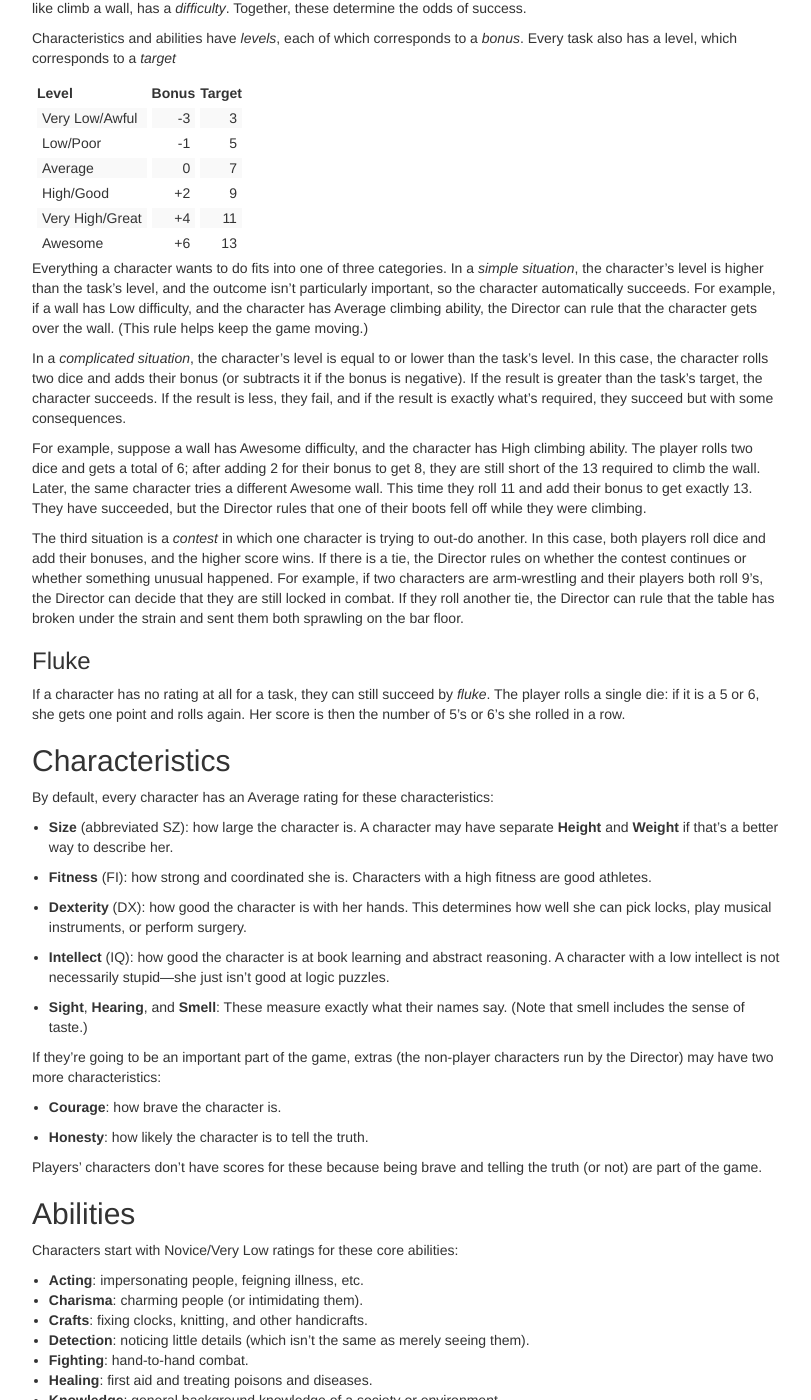
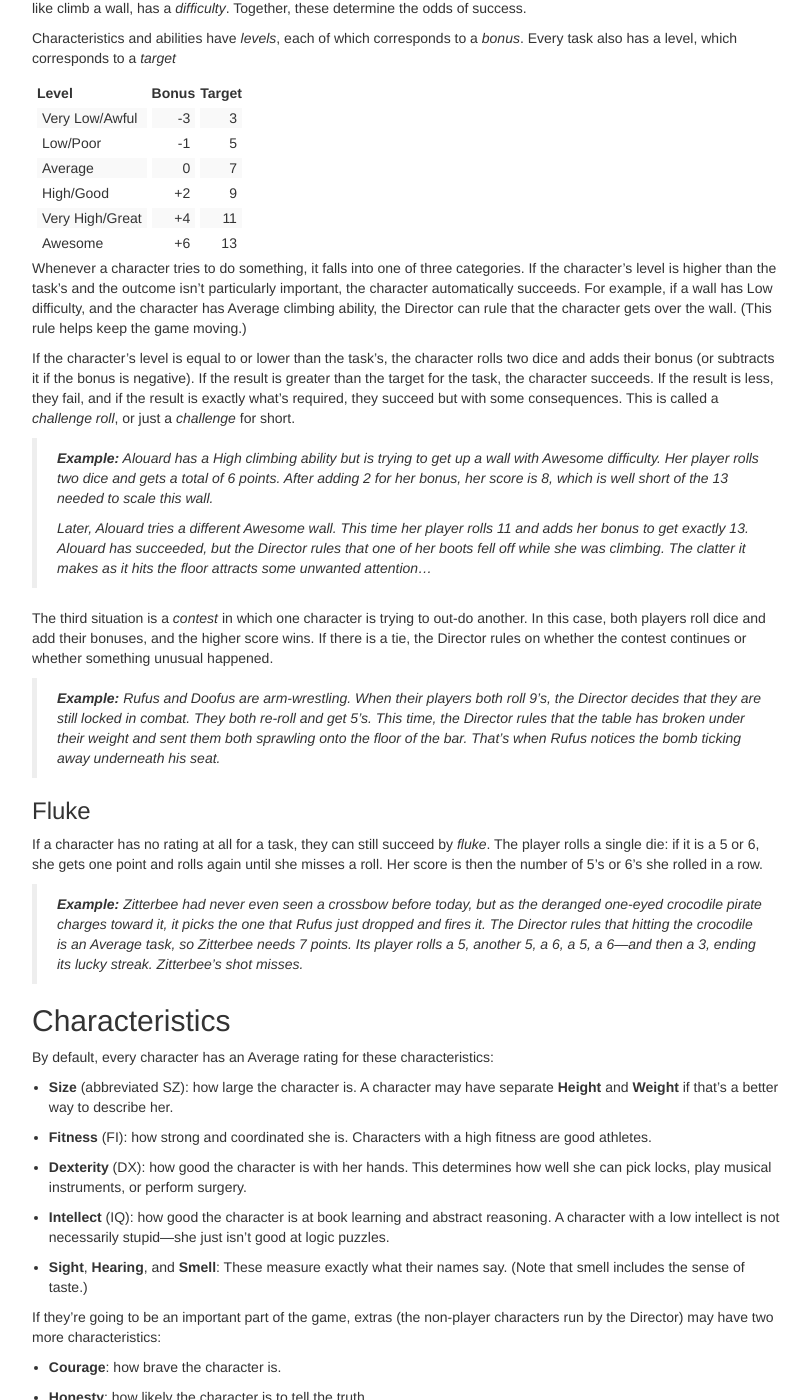
Before and after one commit to gvwilson/sensibleadventures, a Jekyll site: the page built from shapers/shapers.md, in a window 1280 px wide and 1400 px high, scrolled down 480 px. Shown: the whole window, without its empty margins (38-849 px from the left). Built offline with Jekyll 4.4.1, drawn with Linux system fonts in a browser that asks for light colours; nearby versions of some CDN libraries; library files that are not in the unit come from our copies; some of the changed text lies outside the part shown.

Commit message:
More on rules

```diff
--- a/shapers/shapers.md
+++ b/shapers/shapers.md
@@ -7,8 +7,8 @@
 *Shapers and Bots* is a role-playing game for children age 8 and older
 inspired by *Dungeons & Dragons*,
 *Avatar: The Last Airbender*,
-*Zootopia*,
-and my daughter.
+and every animal that ever walked upright and wore clothes
+(including my daughter).
 Each game has one or more *players* and one *Director*.
 Each player takes on the role of one *character*,
 while the Director plays all the other characters,
@@ -56,40 +56,41 @@
 | Very High/Great   | +4    | 11     |
 | Awesome           | +6    | 13     |
 
-Everything a character wants to do fits into one of three categories.
-In a *simple situation*,
-the character's level is higher than the task's level,
+Whenever a character tries to do something,
+it falls into one of three categories.
+If the character's level is higher than the task's
 and the outcome isn't particularly important,
-so the character automatically succeeds.
+the character automatically succeeds.
 For example,
 if a wall has Low difficulty,
 and the character has Average climbing ability,
 the Director can rule that the character gets over the wall.
 (This rule helps keep the game moving.)
 
-In a *complicated situation*,
-the character's level is equal to or lower than the task's level.
-In this case,
+If the character's level is equal to or lower than the task's,
 the character rolls two dice and adds their bonus
 (or subtracts it if the bonus is negative).
-If the result is greater than the task's target,
+If the result is greater than the target for the task,
 the character succeeds.
 If the result is less,
 they fail,
 and if the result is exactly what's required,
 they succeed but with some consequences.
+This is called a *challenge roll*,
+or just a *challenge* for short.
 
-For example,
-suppose a wall has Awesome difficulty,
-and the character has High climbing ability.
-The player rolls two dice and gets a total of 6;
-after adding 2 for their bonus to get 8,
-they are still short of the 13 required to climb the wall.
-Later,
-the same character tries a different Awesome wall.
-This time they roll 11 and add their bonus to get exactly 13.
-They have succeeded,
-but the Director rules that one of their boots fell off while they were climbing.
+> **Example:**
+> Alouard has a High climbing ability
+> but is trying to get up a wall with Awesome difficulty.
+> Her player rolls two dice and gets a total of 6 points.
+> After adding 2 for her bonus, her score is 8,
+> which is well short of the 13 needed to scale this wall.
+>
+> Later, Alouard tries a different Awesome wall.
+> This time her player rolls 11 and adds her bonus to get exactly 13.
+> Alouard has succeeded,
+> but the Director rules that one of her boots fell off while she was climbing.
+> The clatter it makes as it hits the floor attracts some unwanted attention...
 
 The third situation is a *contest* in which one character is trying to out-do another.
 In this case,
@@ -97,12 +98,15 @@
 and the higher score wins.
 If there is a tie,
 the Director rules on whether the contest continues or whether something unusual happened.
-For example,
-if two characters are arm-wrestling and their players both roll 9's,
-the Director can decide that they are still locked in combat.
-If they roll another tie,
-the Director can rule that the table has broken under the strain
-and sent them both sprawling on the bar floor.
+
+> **Example:**
+> Rufus and Doofus are arm-wrestling.
+> When their players both roll 9's,
+> the Director decides that they are still locked in combat.
+> They both re-roll and get 5's.
+> This time, the Director rules that the table has broken under their weight
+> and sent them both sprawling onto the floor of the bar.
+> That's when Rufus notices the bomb ticking away underneath his seat.
 
 ### Fluke
 
@@ -110,8 +114,19 @@
 they can still succeed by *fluke*.
 The player rolls a single die:
 if it is a 5 or 6,
-she gets one point and rolls again.
+she gets one point and rolls again
+until she misses a roll.
 Her score is then the number of 5's or 6's she rolled in a row.
+
+> **Example:**
+> Zitterbee had never even *seen* a crossbow before today,
+> but as the deranged one-eyed crocodile pirate charges toward it,
+> it picks the one that Rufus just dropped and fires it.
+> The Director rules that hitting the crocodile is an Average task,
+> so Zitterbee needs 7 points.
+> Its player rolls a 5, another 5, a 6, a 5, a 6---and then a 3,
+> ending its lucky streak.
+> Zitterbee's shot misses.
 
 ## Characteristics
 
```
